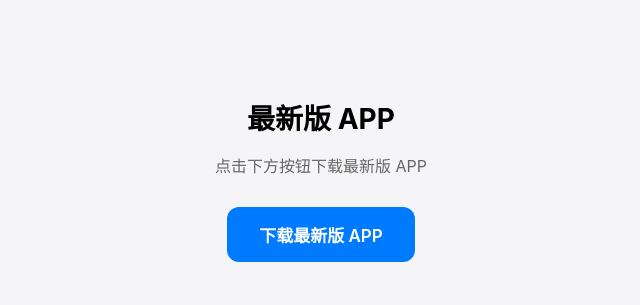
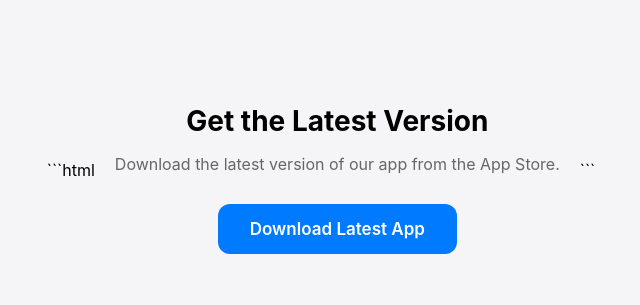
Before and after one commit to tiantian001/tiantian001.github.io, a plain HTML site: page index.html in a window 1280 px wide. Shown: the part 230-535 px from the top of the page, without its empty margins (319-959 px from the left). Drawn offline with Linux system fonts and the light colour scheme.

Commit message:
Update index.html for English localization

````diff
--- a/index.html
+++ b/index.html
@@ -1,9 +1,10 @@
+```html
 <!DOCTYPE html>
-<html lang="zh-CN">
+<html lang="en">
 <head>
     <meta charset="UTF-8">
     <meta name="viewport" content="width=device-width, initial-scale=1.0">
-    <title>下载最新版 APP</title>
+    <title>Download the Latest App</title>
     <style>
         body {
             margin: 0;
@@ -39,7 +40,6 @@
             border-radius: 12px;
             font-size: 17px;
             font-weight: 600;
-            transition: opacity 0.2s;
         }
 
         .download-btn:hover {
@@ -51,17 +51,18 @@
 <body>
 
 <div class="container">
-    <h1>最新版 APP</h1>
-    <p>点击下方按钮下载最新版 APP</p>
+    <h1>Get the Latest Version</h1>
+    <p>Download the latest version of our app from the App Store.</p>
 
     <a
         class="download-btn"
         href="https://apps.apple.com/app/id6806460407"
         target="_blank"
         rel="noopener noreferrer">
-        下载最新版 APP
+        Download Latest App
     </a>
 </div>
 
 </body>
 </html>
+```
````
